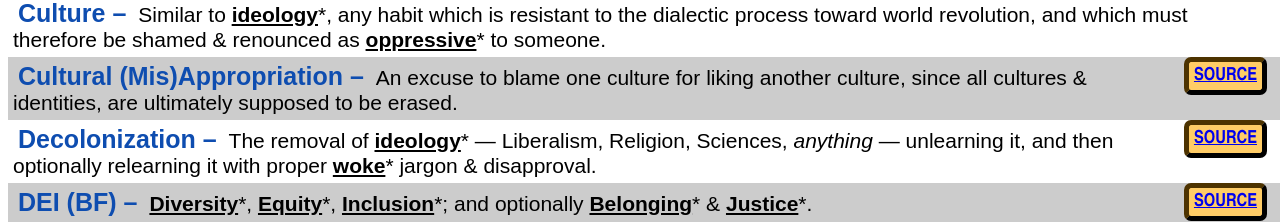
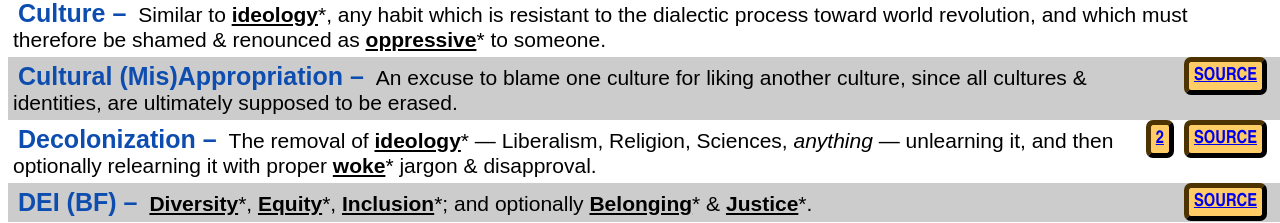
Before and after one commit to rudminda/DiversityFoolbox, a plain HTML site: page index.html in a window 1280 px wide. Shown: the part 1480-1703 px from the top of the page. Drawn offline with nearby package versions, Linux system fonts and the light colour scheme; a web font is replaced by a local one.

Commit message:
Update index.html

```diff
--- a/index.html
+++ b/index.html
@@ -271,6 +271,9 @@ https://newdiscourses.com/tftw-cultural-appropriation/ ." ><a href="https://newd
 Translations from the Wokish (TFTW),
 accessed 8/23/2022 at
 https://newdiscourses.com/tftw-decolonize-decoloniality/ ." ><a href="https://newdiscourses.com/tftw-decolonize-decoloniality/" target="_blank">SOURCE</a></div>
+      <div class="source" title="&quot;Cult Language of Woke&quot;
+New Discourses, accessed 7/18/2023 at
+https://youtu.be/Sw3nTDtEYYA?t=29 ." ><a href="https://youtu.be/Sw3nTDtEYYA?t=29" target="_blank">2</a></div>
     <div  id="decolonization" class="aRow"><span class="rowTitle">Decolonization – </span>The removal of <a class="link" href="./#ideology">ideology</a>* &mdash; Liberalism, Religion, Sciences, <i>anything</i> &mdash; unlearning it, and then optionally relearning it with proper <a class="link" href="./#woke">woke</a>* jargon & disapproval.
     </div>
         <div class="source" title="&quot;DEI Explained,&quot; New Discourses, accessed 8/23/2022 at
```
